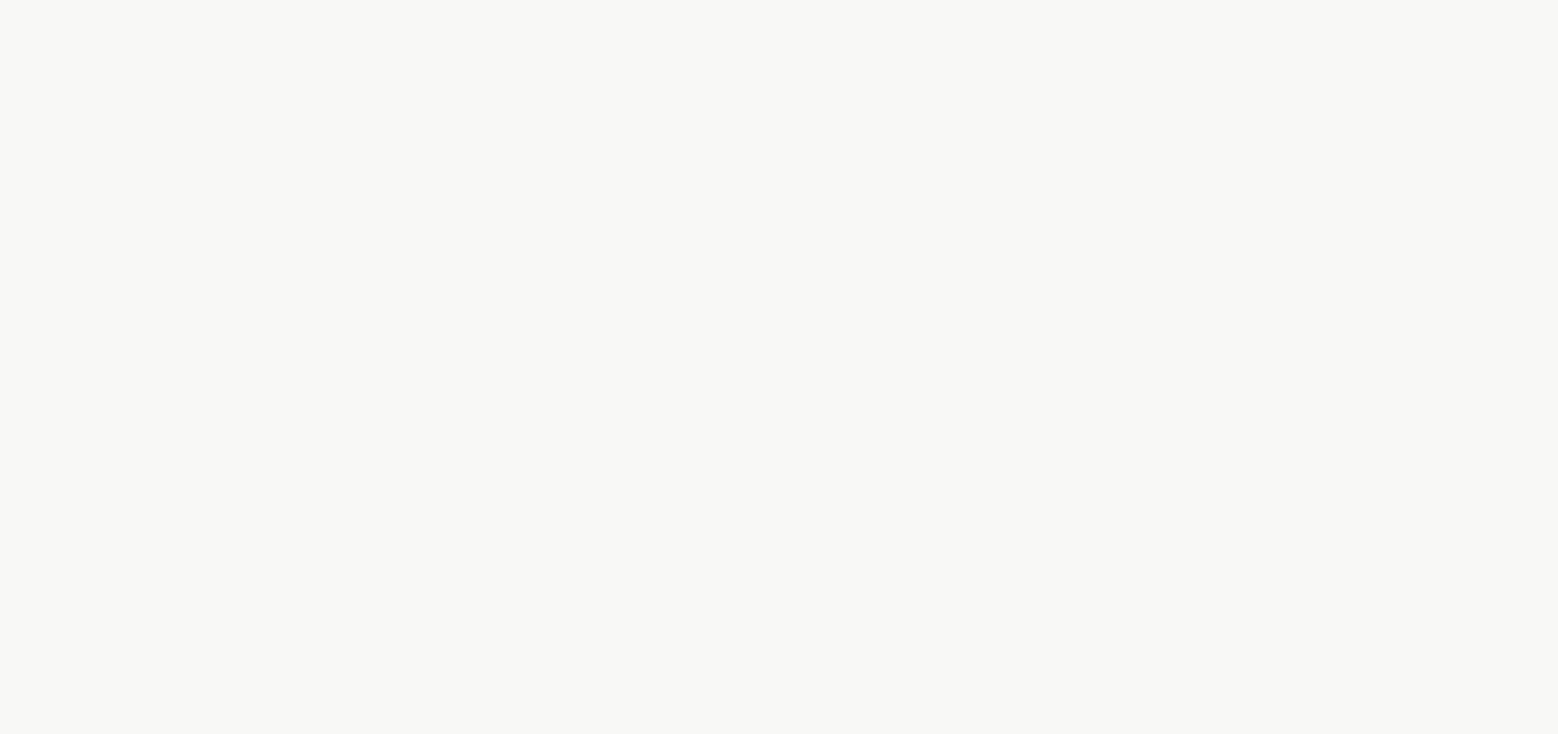
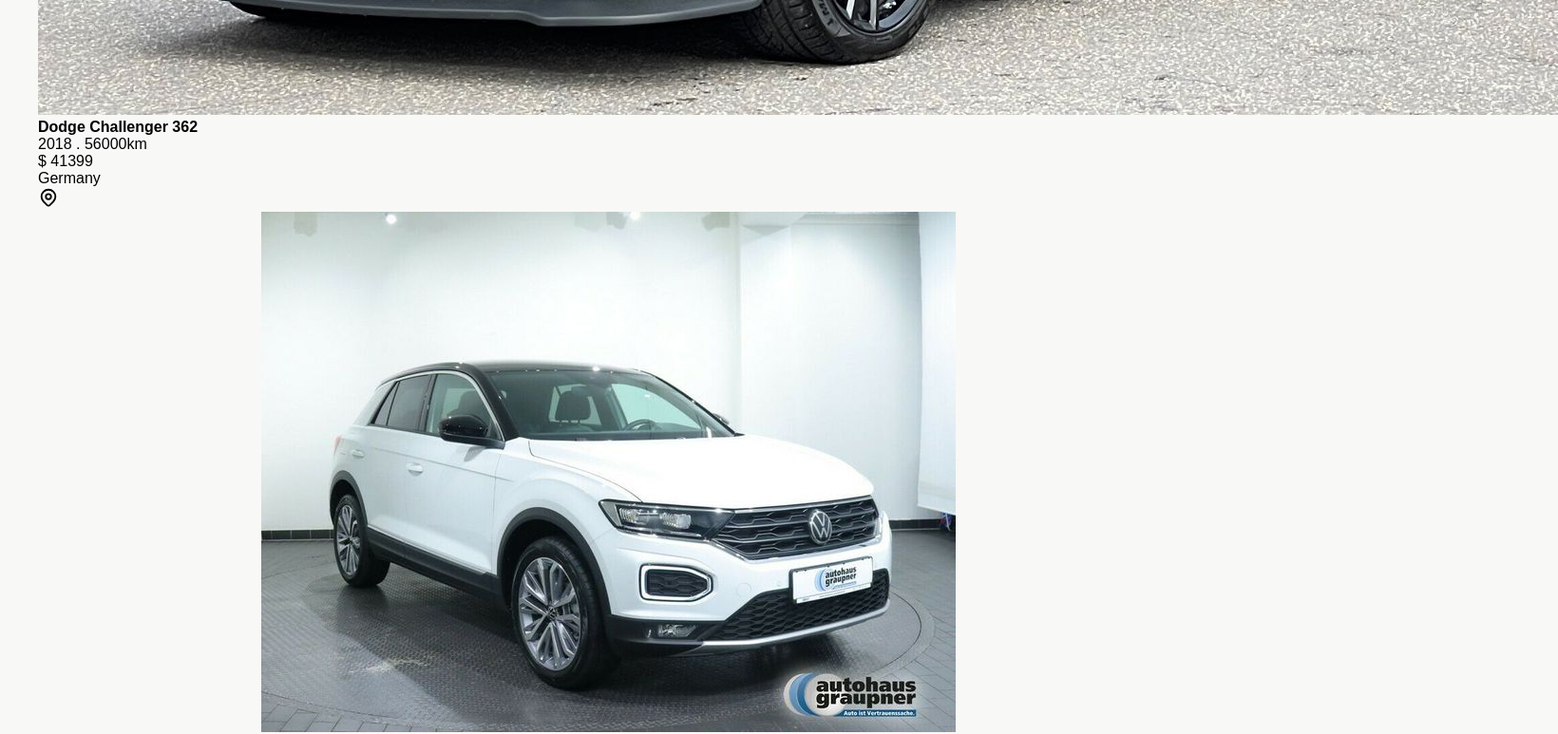
Before and after one commit to AliTaghawi/next-tutorial-projects, a Next.js app in the folder carshope-botocar-project/: page /cars in a window 1280 px wide. Shown: the part 1200-1973 px from the top of the page at 95% size, 1640 px wide, since content can reach past the window. Before the commit the page ends 1189 px from the top, so only its background shows below. Built offline with nearby package versions, Linux system fonts and the light colour scheme.

Commit message:
<car shope project> creating card module component and adding it to cars page temp

```diff
--- /dev/null
+++ b/carshope-botocar-project/components/modules/Card.js
@@ -0,0 +1,29 @@
+import Link from "next/link";
+
+//icons
+import Location from "../icons/Location";
+
+//css
+import styles from "./Card.module.css";
+
+const Card = (props) => {
+  const { id, name, model, year, distance, location, image, price } = props;
+  return (
+    <Link href={`/cars/${id}`}>
+      <div className={styles.container}>
+        <img className={styles.image} src={image} />
+        <h4 className={styles.title}>{`${name} ${model}`}</h4>
+        <p className={styles.detail}>{`${year} . ${distance}km`}</p>
+        <div className={styles.footer}>
+          <p>$ {price}</p>
+          <div className={styles.location}>
+            <p>{location}</p>
+            <Location />
+          </div>
+        </div>
+      </div>
+    </Link>
+  );
+};
+
+export default Card;
--- a/carshope-botocar-project/components/templates/Cars.js
+++ b/carshope-botocar-project/components/templates/Cars.js
@@ -1,8 +1,9 @@
+import Card from '../modules/Card';
 import styles from './Cars.module.css'
 const Cars = ({data}) => {
   return (
     <div className={styles.container} >
-      {data.map(car => <p key={car.id}>{car.name}</p>)}
+      {data.map(car => <Card key={car.id} {...car}/>)}
     </div>
   );
 };
```
Also changed, not shown: carshope-botocar-project/components/modules/Card.module.css (added).
